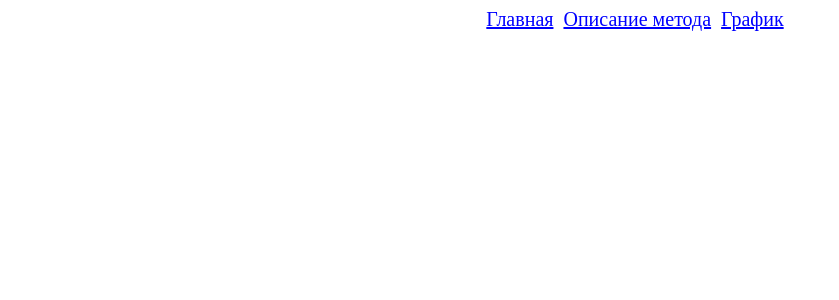
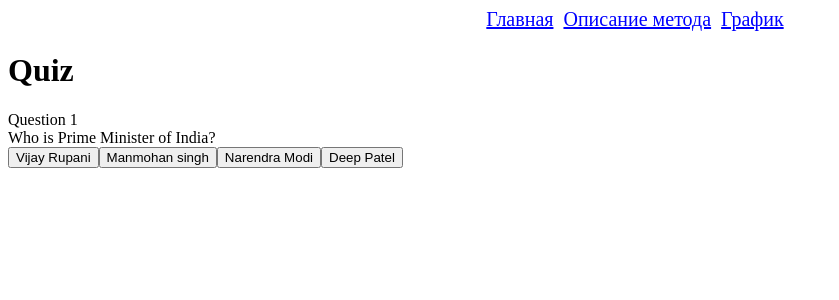
Before and after one commit to egasvegas1109/react-integral, a React (Create React App) app: page /Quiz in a window 1280 px wide. Shown: the top 300 px of the page, without its empty margins (0-839 px from the left). Built offline with nearby package versions, Linux system fonts and the light colour scheme.

Commit message:
quiz hooks

```diff
--- a/src/App.js
+++ b/src/App.js
@@ -4,6 +4,7 @@ import { Route, BrowserRouter as Router, Routes } from "react-router-dom";
 import Graph from "./components/Graph/Graph";
 import Description from "./components/Description/Description";
 import Integral from "./components/Integral/Integral";
+import Quiz from "./components/Quiz/Quiz";
 
 export default class App extends React.Component {
   render() {
@@ -15,6 +16,7 @@ export default class App extends React.Component {
             <Route path="/" element={[<Integral/>]} />
             <Route path="/Description" element={<Description />} />
             <Route path="/Graph" element={<Graph />} />
+            <Route path="/Quiz" element={<Quiz />} />
           </Routes>
         </Router>
       </div>
--- /dev/null
+++ b/src/components/Quiz/Quiz.js
@@ -0,0 +1,97 @@
+import React, { useState } from 'react';
+
+function App() {
+
+  const questions = [
+    {
+      questionText: 'Who is Prime Minister of India?',
+      answerOptions: [
+        { answerText: 'Vijay Rupani', isCorrect: false },
+        { answerText: 'Manmohan singh', isCorrect: false },
+        { answerText: 'Narendra Modi', isCorrect: true },
+        { answerText: 'Deep Patel', isCorrect: false },
+      ],
+    },
+    {
+      questionText: 'Who is CEO of Tata?',
+      answerOptions: [
+        { answerText: 'Jeff Bezos', isCorrect: false },
+        { answerText: 'Ratan Tata', isCorrect: true },
+        { answerText: 'Mukesh Ambani', isCorrect: false },
+        { answerText: 'Gautam Adani', isCorrect: false },
+      ],
+    },
+    {
+      questionText: 'who is richest person in the world?',
+      answerOptions: [
+        { answerText: 'Jeff Bezos', isCorrect: false },
+        { answerText: 'Elon Musk', isCorrect: true },
+        { answerText: 'Mukesh Ambani', isCorrect: false },
+        { answerText: 'Warren Buffett', isCorrect: false },
+      ],
+    },
+    {
+      questionText: 'how many countries in the world?',
+      answerOptions: [
+        { answerText: '120', isCorrect: false },
+        { answerText: '183', isCorrect: false },
+        { answerText: '170', isCorrect: false },
+        { answerText: '195', isCorrect: true },
+      ],
+    },
+  ]
+
+  const [currentQuestion, setCurrentQuestion] = useState(0)
+  const [showScore, setShowScore] = useState(false)
+  const [score, setScore] = useState(0)
+  const handleAnswerButtonClick = (isCorrect) => {
+    if (isCorrect === true) {
+      setScore(score + 1);
+    }
+
+    const nextQuetions = currentQuestion + 1;
+
+    if (nextQuetions < questions.length) {
+      setCurrentQuestion(nextQuetions);
+    }
+    else {
+      setShowScore(true)
+    }
+  }
+
+  return (
+    <>
+      <h1 className='header'>Quiz</h1>
+      <div className="app">
+        {showScore ? (
+          <div className='score-section'>
+            Ваша оценка {score} из {questions.length}
+          </div>
+        )
+          :
+          (
+            <>
+              <div className='question-section'>
+                <div className='question-count'>
+                  <span>Question {currentQuestion + 1}</span>
+                </div>
+                <div className='question-text'>
+                  {questions[currentQuestion].questionText}
+                </div>
+              </div>
+
+              <div className='answer-section'>
+                {
+                  questions[currentQuestion].answerOptions.map((answerOptions) => (
+                    <button onClick={() => handleAnswerButtonClick(answerOptions.isCorrect)}>{answerOptions.answerText}</button>
+                  ))
+                }
+              </div>
+            </>
+          )}
+      </div>
+    </>
+  );
+}
+
+export default App;
```
